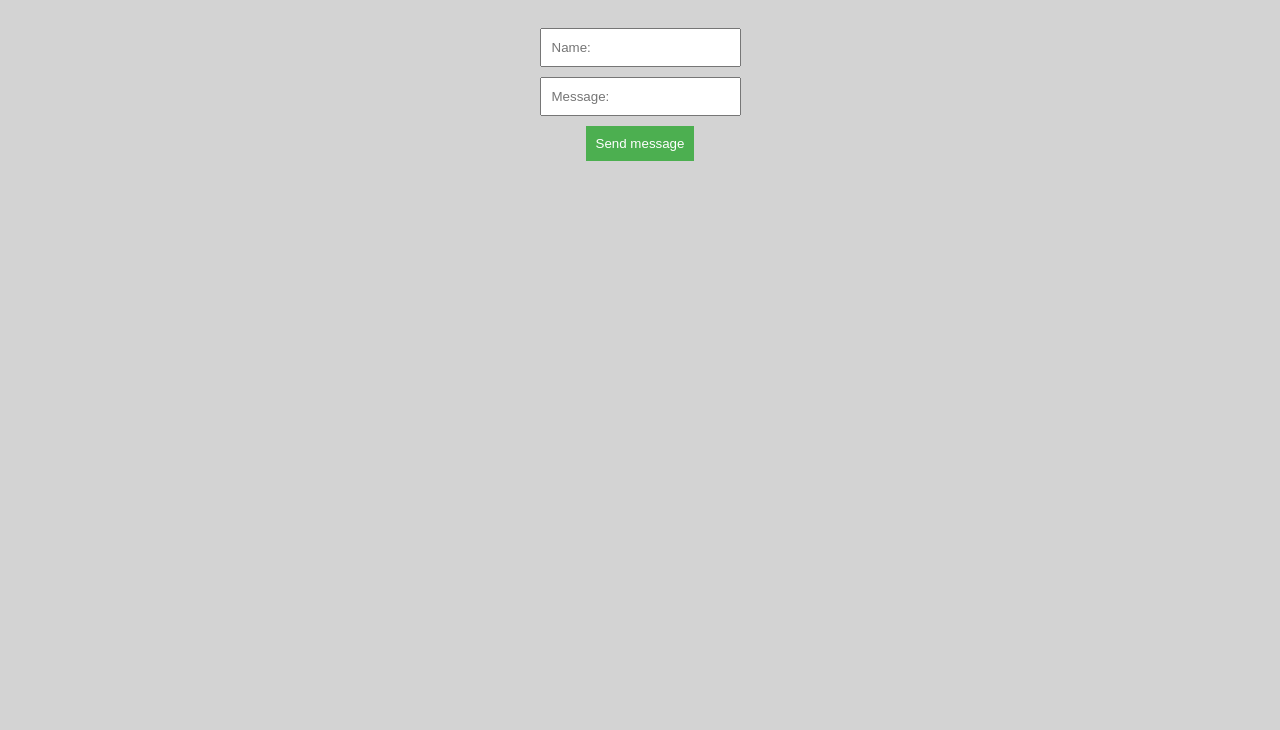
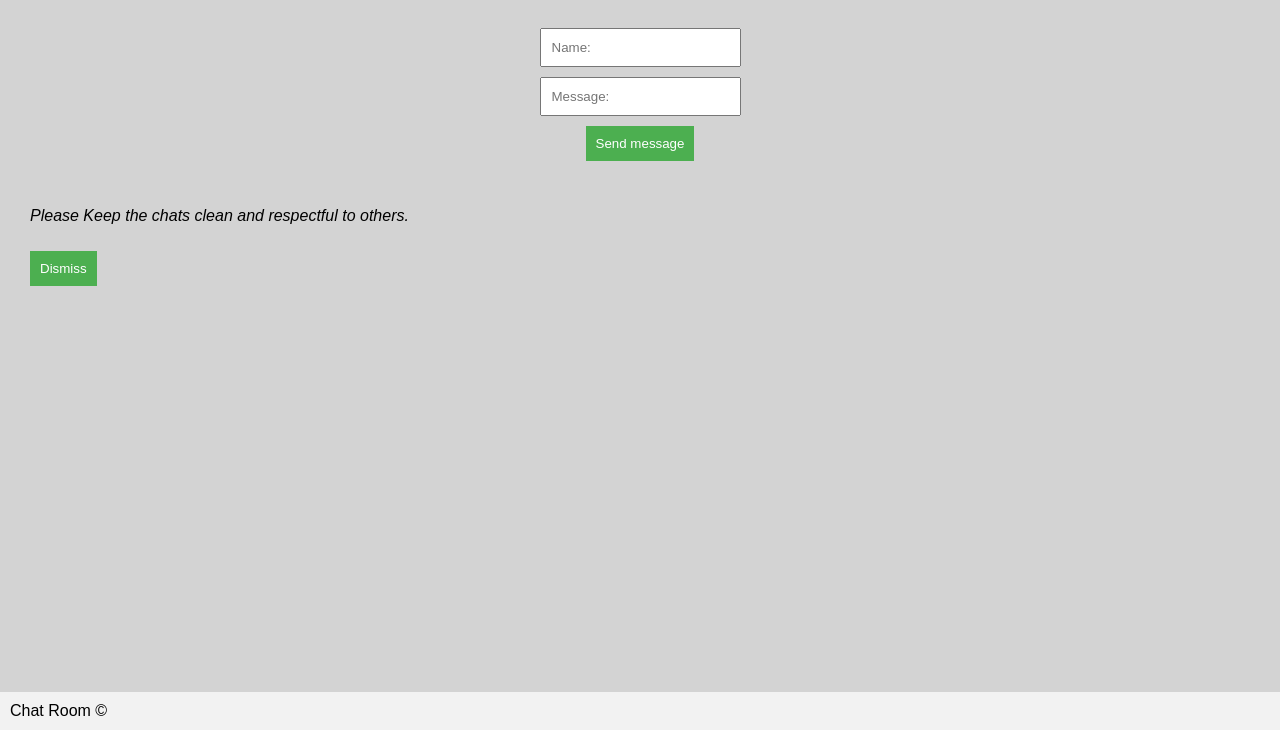
Before and after one commit to alecwixom/Capstone, a website: page Public/index.html in a window 1280 px wide. Shown: the part 70-800 px from the top of the page. Drawn offline with nearby package versions, Linux system fonts and the light colour scheme; no server answers.

Commit message:
Added aside rules

```diff
--- a/Public/index.html
+++ b/Public/index.html
@@ -8,15 +8,23 @@
     <title>The Chat Room</title>
 </head>
 <body>
+    <header>
         <h1>Welcome to the Chat room!</h1>
+    </header>
+    <section>
         <form>
             <input id="firstName" name="first_Name" type="text" placeholder="Name:">
             <input id="message_text" msg="messagetextBox" type="text" placeholder="Message:">
-
             <button>Send message</button>
         </form>
+    </section>
     <section id="message-container"></section>
+    <aside id="aRules">
+        <p id="ap">Please Keep the chats clean and respectful to others.</p>
+        <button id="dismiss_btn" onclick="dismiss()">Dismiss</button>
+    </aside>
     <script src="https://unpkg.com/axios/dist/axios.min.js"></script>
     <script src="main.js"></script>
+    <footer id="footerTag">Chat Room &copy;</footer>
 </body>
 </html>
--- a/Public/main.js
+++ b/Public/main.js
@@ -1,6 +1,7 @@
 
 const messageContainer = document.querySelector('#message-container')
 const form = document.querySelector('form')
+const article = document.querySelector('#aRules')
 
 const baseURL = 'http://localhost:4001/api/messages'
 
@@ -67,6 +68,13 @@ function displayMessages(arr) {
     }
 }
 
+function dismiss() {
+    article.classList.remove('#ap')
+    article.innerHTML = ``
+}
+
+article.addEventListener('submit', dismiss)
+
 form.addEventListener('submit', submitHandler)
 
 getAllMessages()
--- a/Public/style.css
+++ b/Public/style.css
@@ -72,3 +72,21 @@ button.delete-btn {
 button.delete-btn:hover {
     background-color: #e60000;
 }
+
+#footerTag {
+    position: fixed;
+    left: 0;
+    bottom: 0;
+    width: 100%;
+    background-color: #f2f2f2;
+    padding: 10px;
+}
+
+aside {
+    width: 30%;
+    padding-left: 15px;
+    margin-left: 15px;
+    float: left;
+    font-style: italic;
+    background-color: lightgray;
+}
```
Lines whose indentation alone changed are shown as unchanged.
